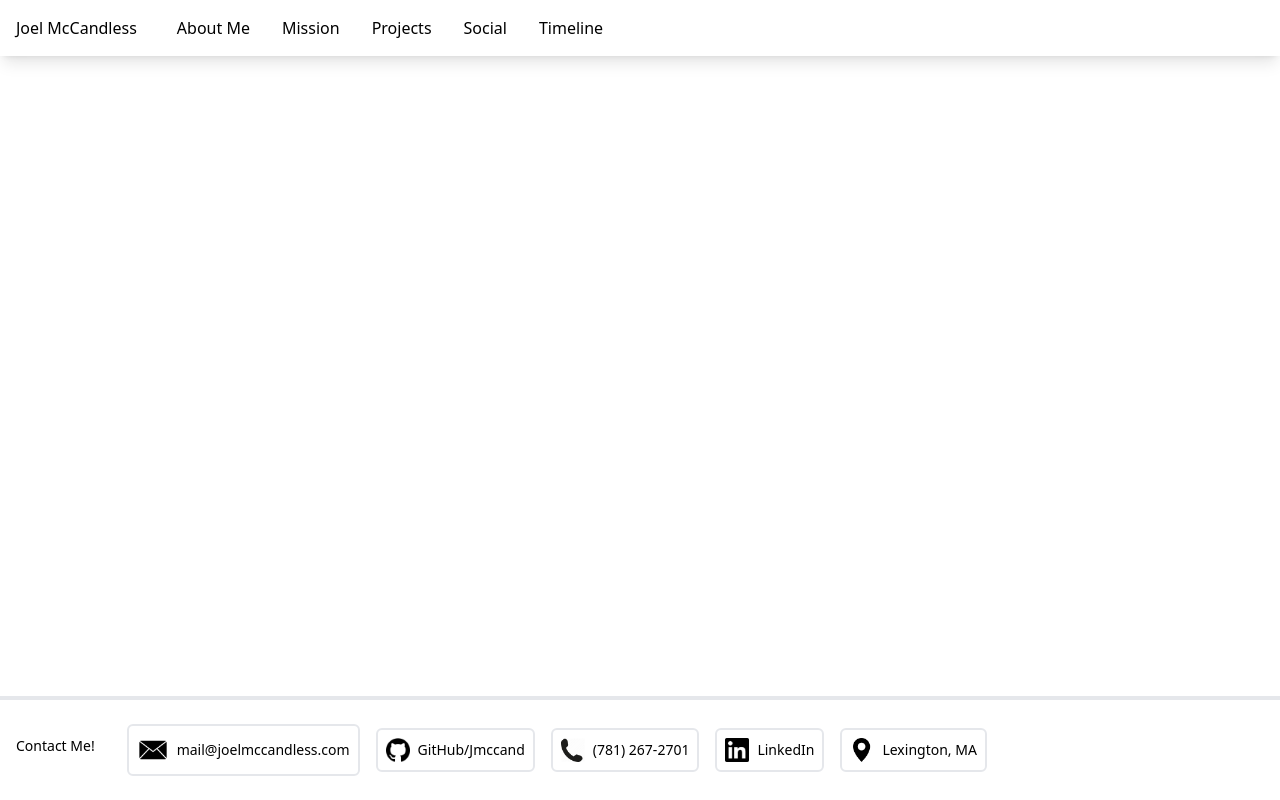
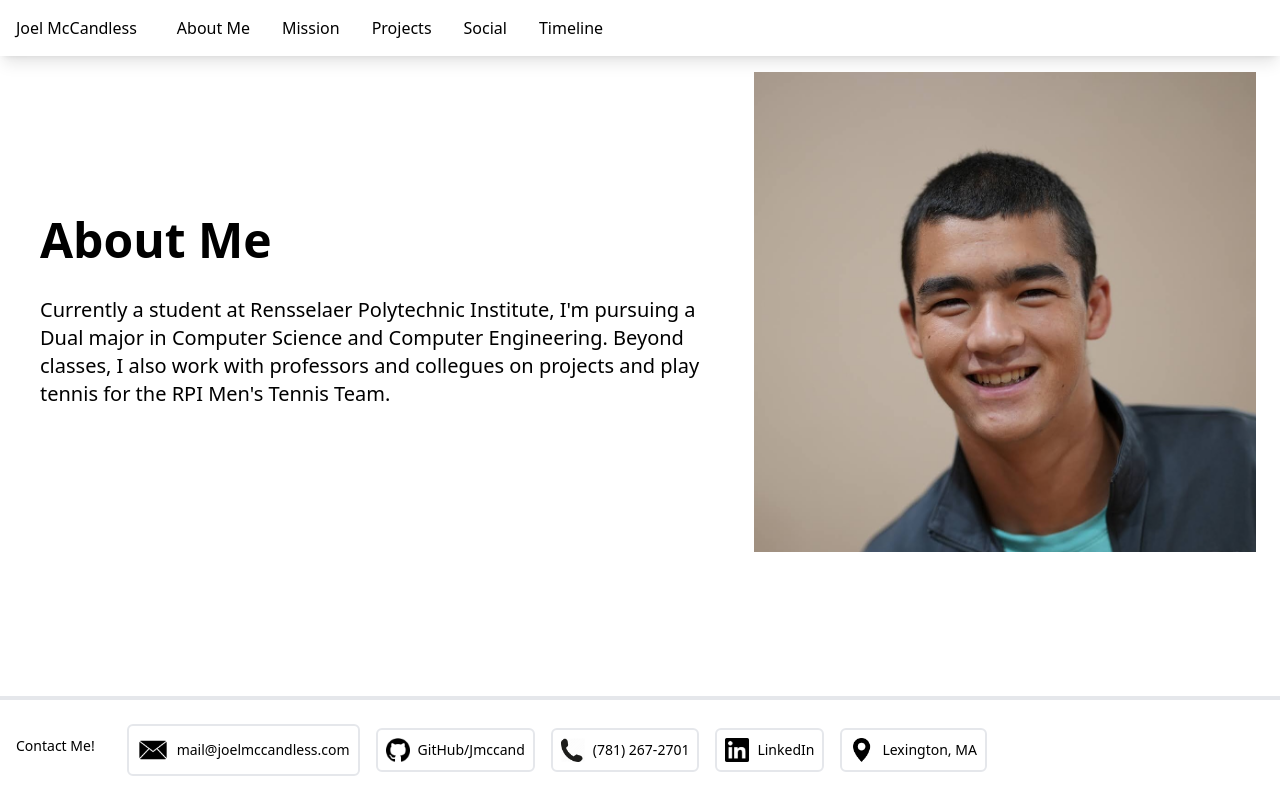
Before and after one commit to jmccand/personal_website, a Nuxt app in the folder website/: page /about in a window 1280 px wide. Built offline with nearby package versions, Linux system fonts and the light colour scheme.

Commit message:
start about page

```diff
--- a/website/pages/about.vue
+++ b/website/pages/about.vue
@@ -1,4 +1,11 @@
 <template>
-  <main>
+  <main class="p-4 px-6">
+    <div class="flex flex-row items-center">
+      <p class="px-4 text-xl">
+	<h1 class="text-5xl font-bold pb-8">About Me</h1>
+	Currently a student at Rensselaer Polytechnic Institute, I'm pursuing a Dual major in Computer Science and Computer Engineering. Beyond classes, I also work with professors and collegues on projects and play tennis for the RPI Men's Tennis Team.
+      </p>
+      <img src="@/assets/images/cropped_joel.jpg" style="max-height:60vh">
+    </div>
   </main>
 </template>
```
Also changed, not shown: website/assets/images/cropped_joel.jpg (added).
